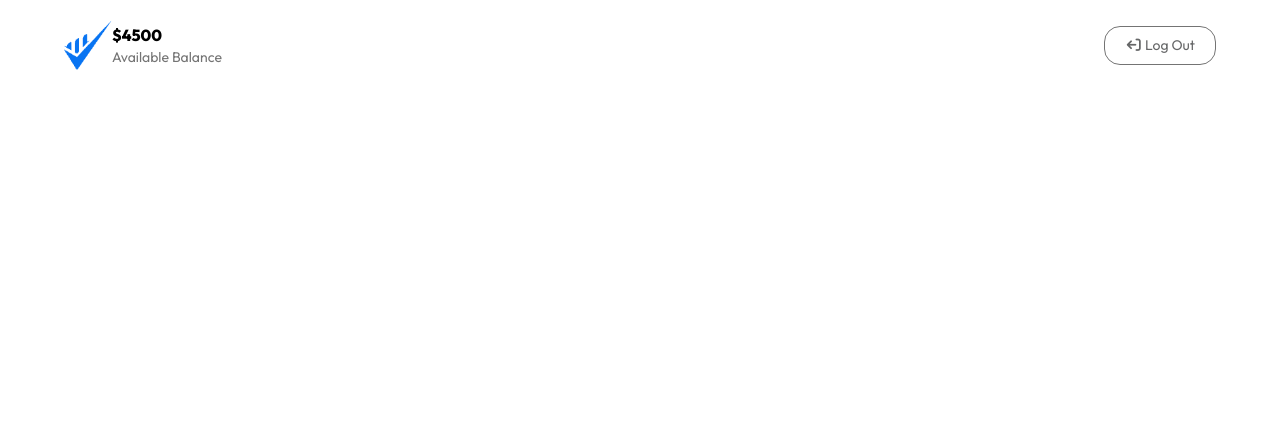
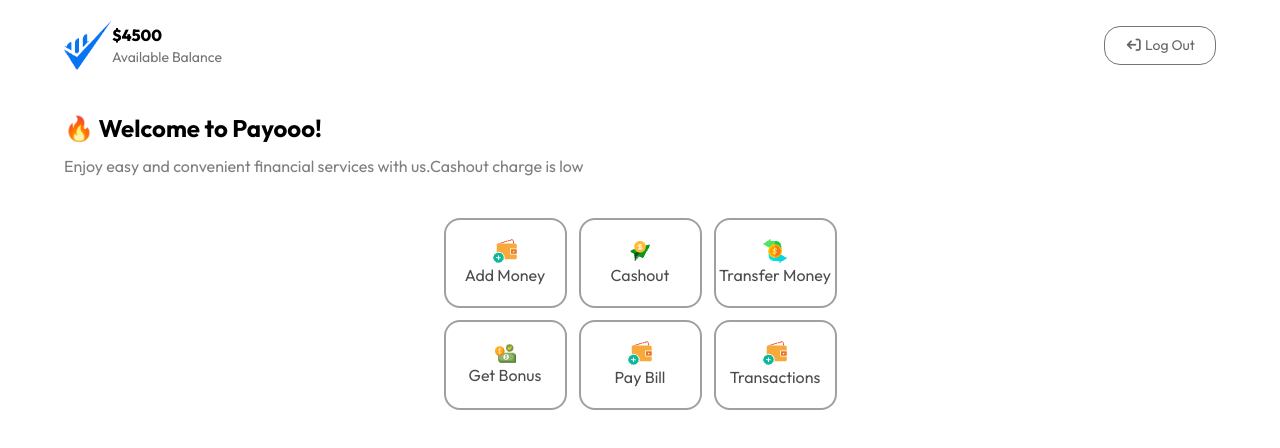
Before and after one commit to Nafiz-Nasim/Payoo, a website: page home.html in a window 1280 px wide. Drawn offline with Linux system fonts and the light colour scheme.

Commit message:
sercices  add

```diff
--- a/home.html
+++ b/home.html
@@ -11,7 +11,7 @@
     <title>Document</title>
 </head>
 <body class="font-[Outfit]">
-    <nav class="sm:max-w-2xl lg:max-w-6xl mx-auto  flex flex-row items-center justify-between mt-5 ">
+    <nav class="sm:max-w-2xl lg:max-w-6xl mx-auto   flex flex-row items-center justify-between mt-5 ">
         <div class="left flex flex-row items-center justify-centert ml-5 sm:ml-0 ">
             <img src="assets/Group.png" alt="" class="h-[50px] w-[48px]">
             <div class="text ">
@@ -24,9 +24,28 @@
         </div>
     </nav>
 
-<section>
+<section  class="sm:max-w-2xl lg:max-w-6xl mx-auto   flex flex-col sm:block items-center justify-between mt-10 bg-white rounded-2xl ">
+    <div class="text mx-5 sm:mx-0"><h3 class="font-bold text-[24px]">🔥 Welcome to Payooo!</h3>
+<p class="text-[#08080885] text-[16px] mt-2">Enjoy easy and convenient financial services with us.Cashout charge is low  </p></div>
+<div class="options flex flex-col items-center justify-center"><div class="options grid grid-cols-3  mx-5 sm:mx-0 gap-3 mt-10">
+    <div class="add  h-[70px] w-[100px]  sm:h-[90px] sm:w-[123px] border-2 border-[#08080862] rounded-2xl flex flex-col items-center justify-center"> <img src="assets/wallet1.png" alt=""><p class="text-[#080808b9]">Add Money</p></div>
+    <div class="TRANSFER h-[70px] w-[100px] sm:h-[90px] sm:w-[123px] border-2 border-[#08080862] rounded-2xl flex-col  flex items-center justify-center"> <img src="assets/send1.png" alt=""> <p class="text-[#080808b9]">Cashout</p></div>
+    <div class="TRANSFER h-[70px] w-[100px] sm:h-[90px] sm:w-[123px] border-2 border-[#08080862] rounded-2xl  flex-col flex items-center justify-center"> <img src="assets/money1.png" alt=""> <p class="text-[#080808b9] text-center" >Transfer Money</p></div>
+    <div class="cashout    h-[70px] w-[100px] sm:h-[90px] sm:w-[123px] border-2 border-[#08080862] rounded-2xl flex-col flex items-center justify-center"> <img src="assets/bonus1.png" alt=""> <p class="text-[#080808b9]">Get Bonus</p></div>
+    <div class="TRANSFER h-[70px] w-[100px]  sm:h-[90px] sm:w-[123px] border-2 border-[#08080862] rounded-2xl flex-col flex items-center justify-center"> <img src="assets/wallet1.png" alt=""><p class="text-[#080808b9]">Pay Bill</p></div>
+    <div class="TRANSFER h-[70px] w-[100px]  sm:h-[90px] sm:w-[123px] border-2 border-[#08080862] rounded-2xl flex-col flex items-center justify-center"> <img src="assets/wallet1.png" alt=""><p class="text-[#080808b9]">Transactions</p></div>
+
+</div></div>
+<!-- options -->
+
+
+
 
 </section>
+
+
+
+
 
 
     <script src="home.js" ></script>
```
Also changed, not shown: src/output.css.
